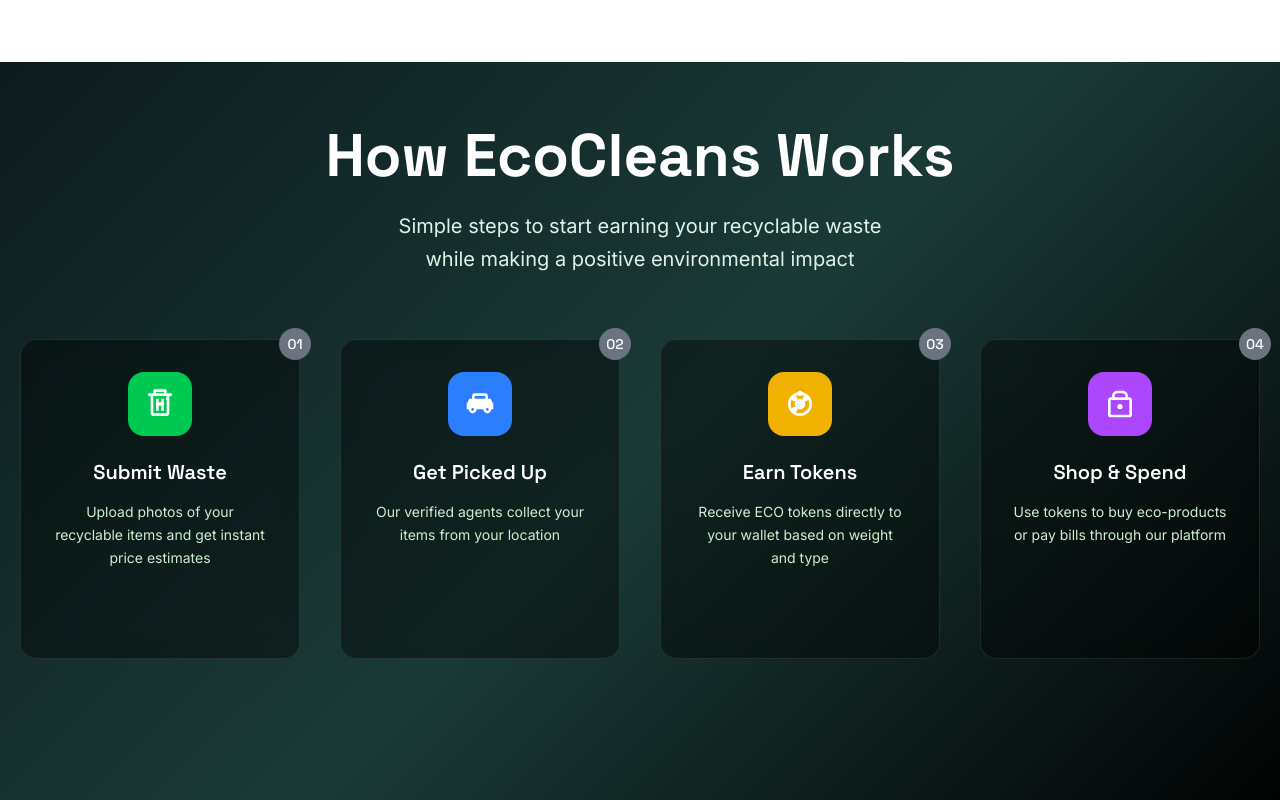
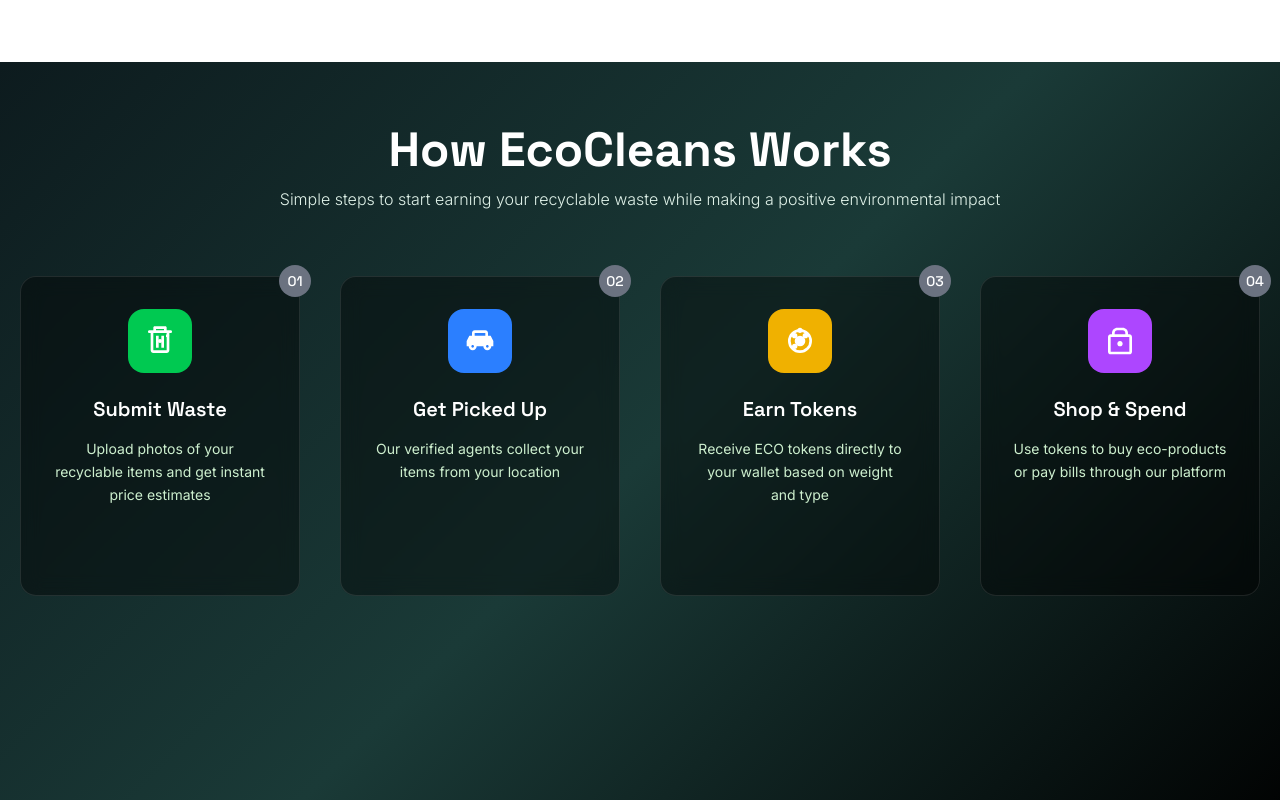
Before and after one commit to kemsguy7/pick-n-get-fe, a Next.js app: page / in a window 1280 px wide. Shown: the part 940-1740 px from the top of the page. Built offline with nearby package versions, Linux system fonts and the light colour scheme.

Commit message:
updates: made date dynamic in footer

```diff
--- a/app/components/home/HowTo.tsx
+++ b/app/components/home/HowTo.tsx
@@ -102,11 +102,11 @@
       <div className="max-w-7xl mx-auto">
         {/* Header */}
         <div className="text-center mb-16">
-          <h1 className="text-4xl md:text-5xl lg:text-6xl font-bold text-white mb-6 text-balance font-space-grotesk">
+          <h1 className="text-3xl md:text-5xl  font-bold text-white mb-3 text-balance font-space-grotesk">
             How EcoCleans Works
           </h1>
           <p
-            className="text-lg md:text-xl max-w-4xl mx-auto leading-relaxed text-balance font-inter"
+            className="  mx-auto leading-relaxed text-balance font-inter font-light"
             style={{ color: "var(--description-text)" }}
           >
             Simple steps to start earning your recyclable waste while making a positive environmental impact
--- a/app/components/layout/Footer.tsx
+++ b/app/components/layout/Footer.tsx
@@ -1,7 +1,14 @@
 const Footer = () => {
+
+  function getYear() {
+    const date = new Date();
+    return date.getFullYear();
+  }
+  getYear();
+
   return (
     <footer className="bg-footer-gradient text-white">
-      <div className="h-3 bg-[#142f2c]">
+      <div className="h-4 bg-[#142f2c]">
 
       </div>
       <div className="max-w-7xl mx-auto px-4 sm:px-6 lg:px-8 py-12">
@@ -21,7 +28,7 @@
                   />
                 </svg>
               </div>
-              <h3 className="text-xl font-bold text-green-400">EcoCleans</h3>
+              <h3 className="text-xl font-bold text-green-400">Pick-n-get</h3>
             </div>
 
             <p className="text-gray-300 mb-6 leading-relaxed">
@@ -71,7 +78,7 @@
               </li>
               <li>
                 <a href="#" className="text-gray-300 hover:text-green-400 transition-colors">
-                  Eco Shop
+                  Pick Shop
                 </a>
               </li>
               <li>
@@ -145,7 +152,7 @@
         {/* Bottom Section */}
         <div className="border-t border-gray-700 mt-12 pt-8 flex flex-col lg:flex-row justify-between items-center gap-4">
           <p className="text-gray-400 text-sm">
-            © 2025 Eco Cleans • All Rights Reserved • Built for sustainable, tokenized recycling
+            © {getYear()}  Pick-n-get • All Rights Reserved • Built for sustainable, tokenized recycling
           </p>
 
           {/* Badges */}
```
